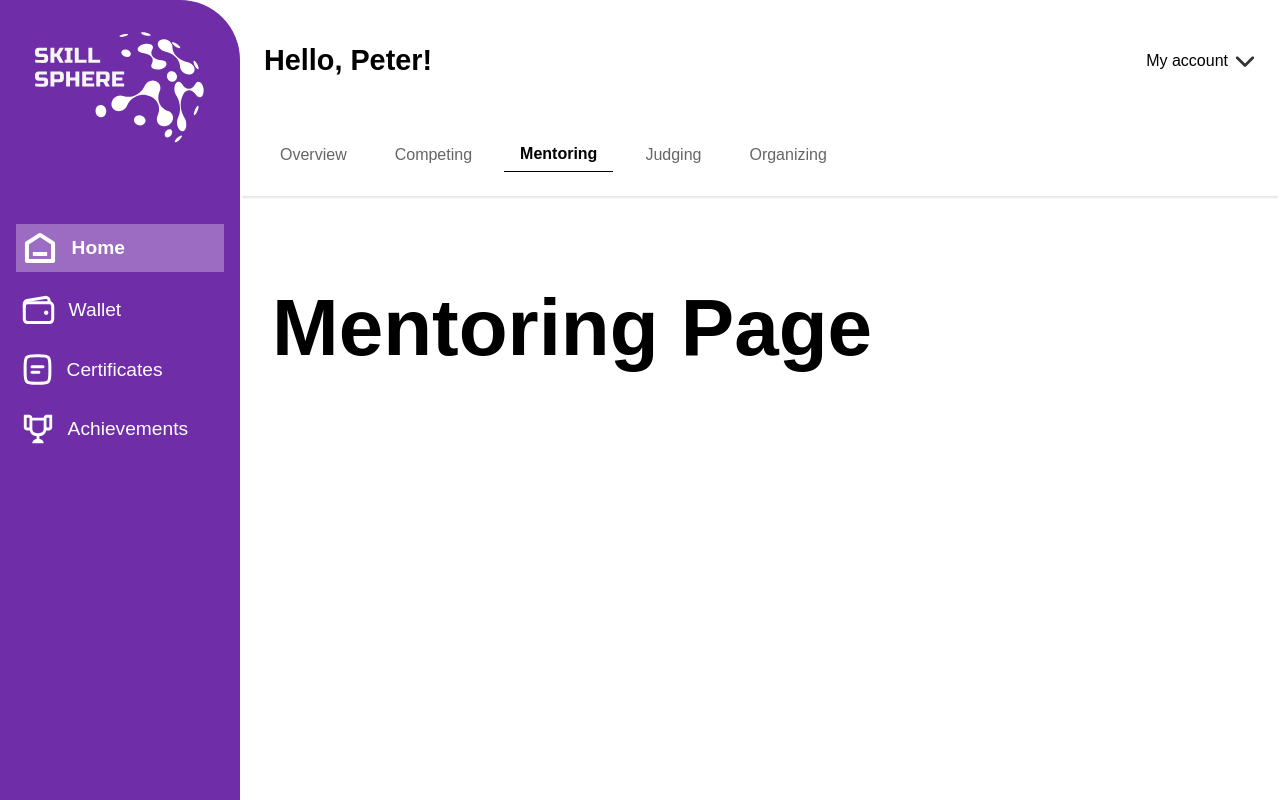
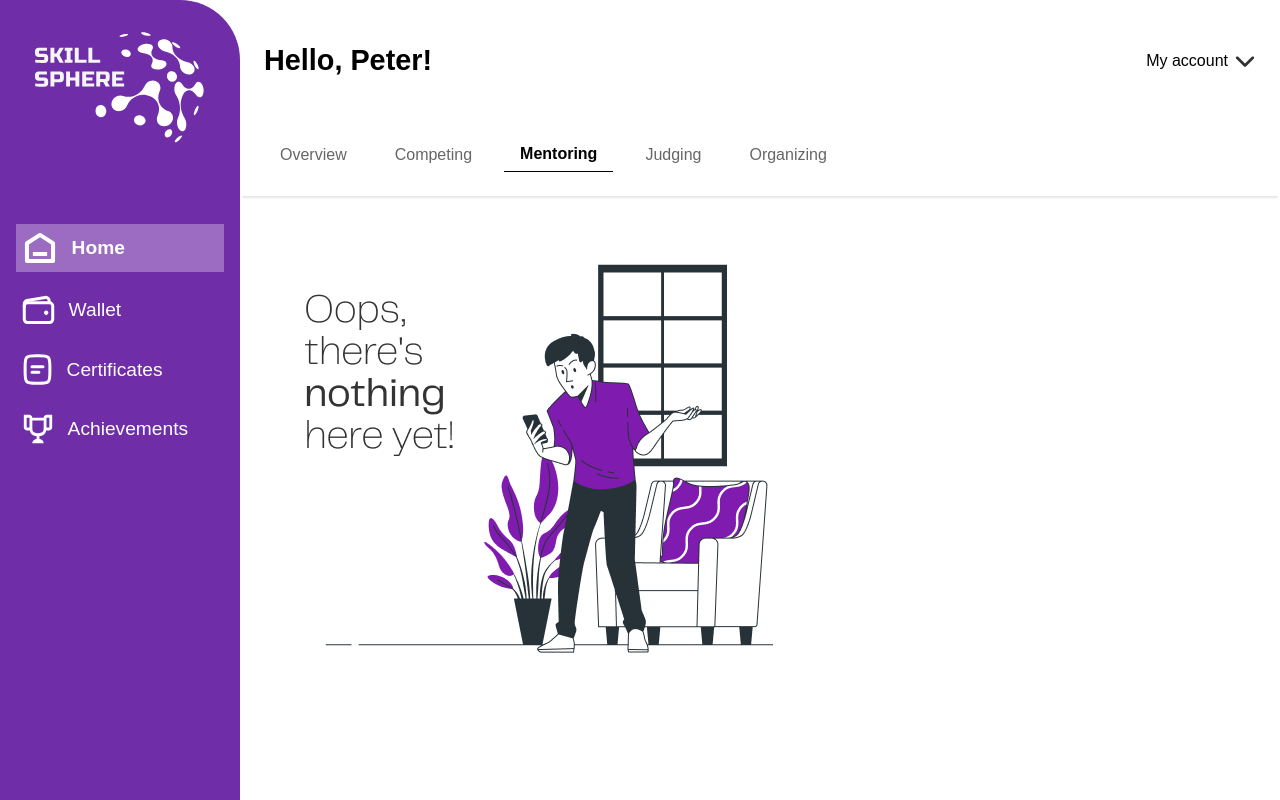
Before and after one commit to marcelopetroni/HederaHacka, a React (Vite) app in the folder frontend/: page /home in a window 1280 px wide. Both pictures are taken after a click on the button "Mentoring". Shown: the top 800 px of the page. Built offline with nearby package versions, Linux system fonts and the light colour scheme.

Commit message:
pages Mentoring and Judging

```diff
--- a/frontend/src/components/Judging.jsx
+++ b/frontend/src/components/Judging.jsx
@@ -1,3 +1,9 @@
-export default function Judging() {
-    return <h1>Judging Page</h1>;
-  }
+import React from "react";
+
+const Judging = () => {
+  return (
+    <img src="../images/Oops.png" />
+  )
+}
+
+export default Judging;
--- a/frontend/src/components/Mentoring.jsx
+++ b/frontend/src/components/Mentoring.jsx
@@ -1,3 +1,9 @@
-export default function Mentoring() {
-    return <h1>Mentoring Page</h1>;
-  }
+import React from "react";
+
+const Mentoring = () => {
+  return (
+    <img src="../images/Oops.png" />
+  )
+}
+
+export default Mentoring;
```
Also changed, not shown: frontend/public/images/Oops.png (added).
